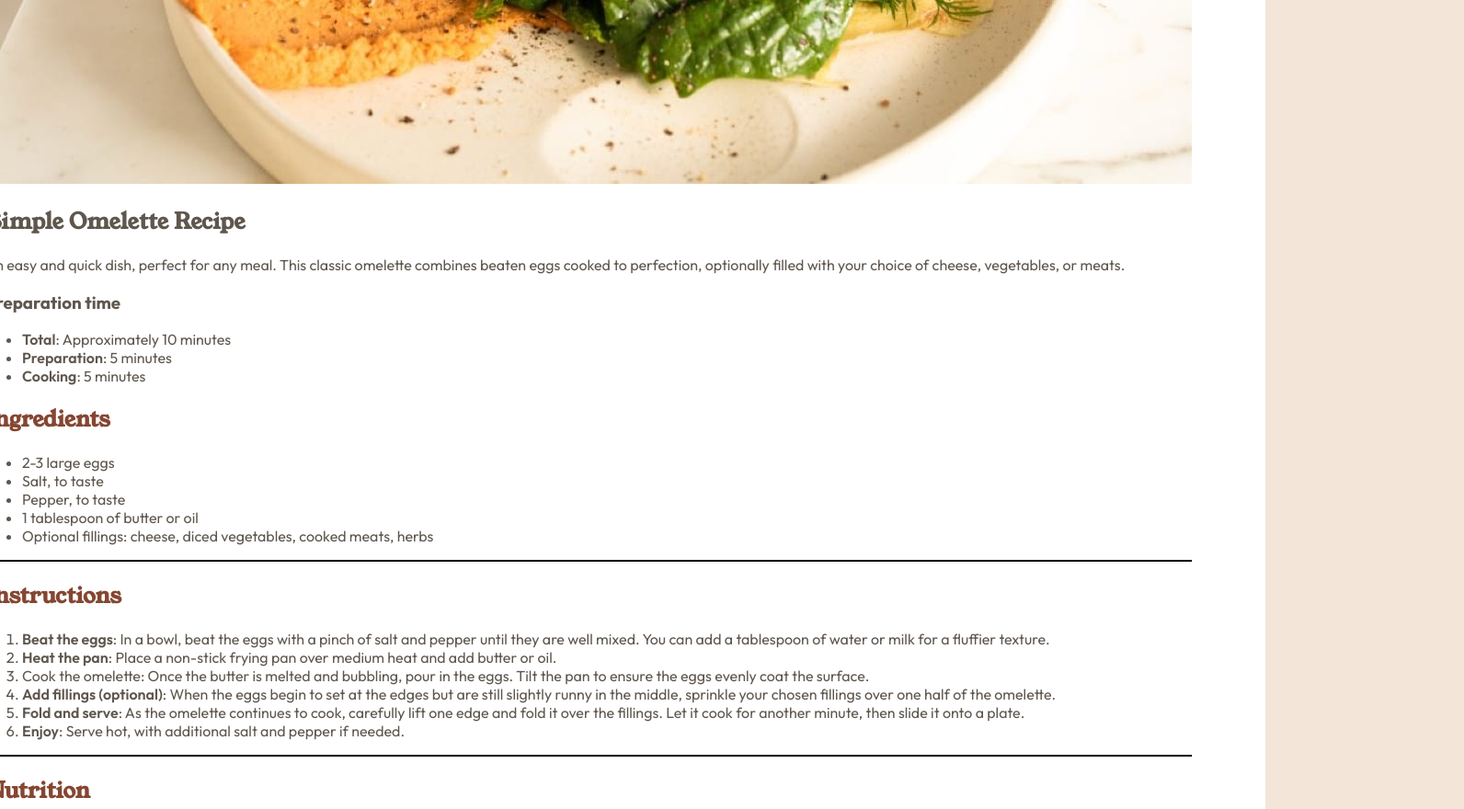
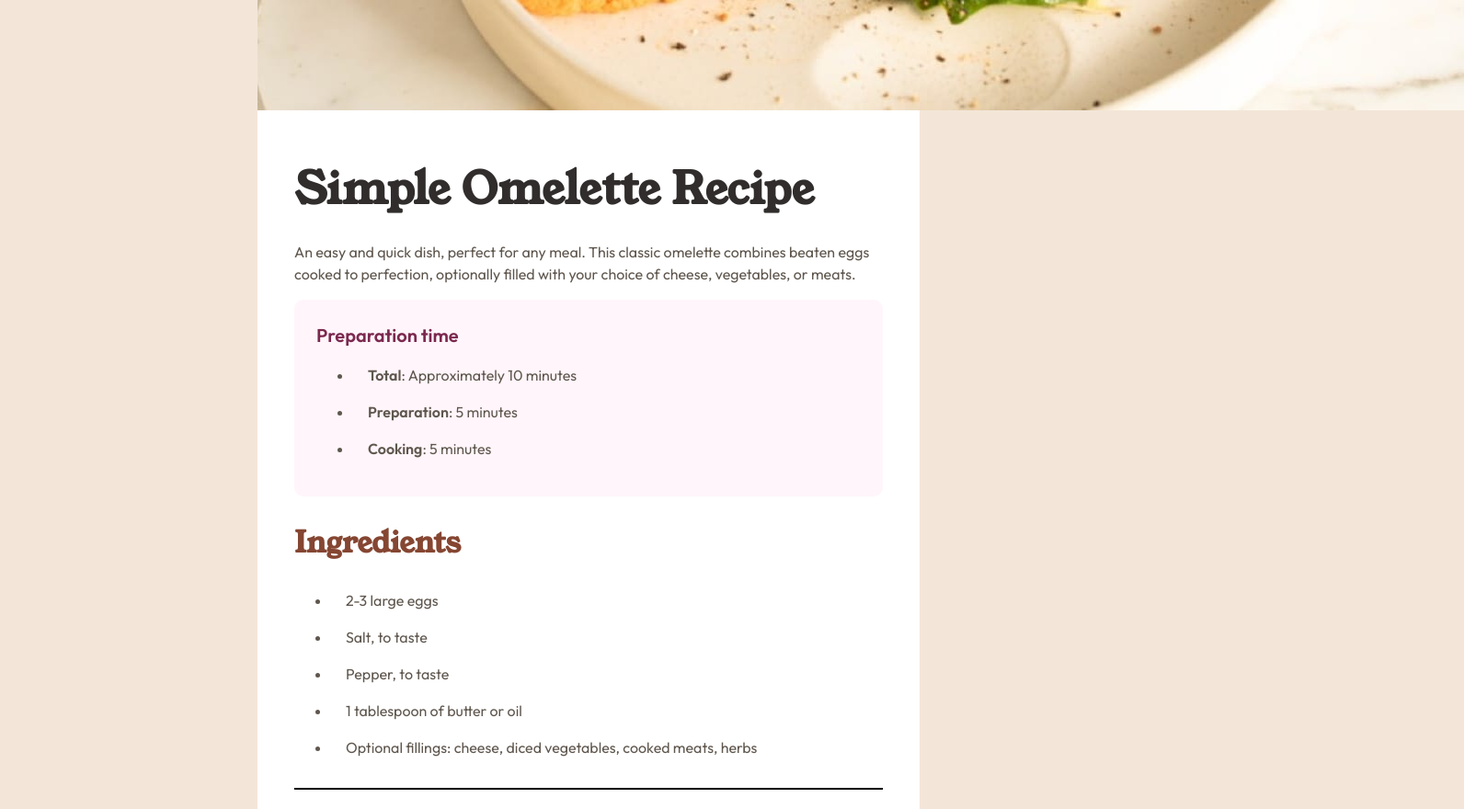
Before and after one commit to z-mn/frontend-mentor-recipe-page, a plain HTML site: page index.html in a window 1280 px wide. Shown: the part 480-1360 px from the top of the page at 92% size, 1592 px wide, since content can reach past the window. Drawn offline with Linux system fonts and the light colour scheme.

Commit message:
further html & css changes

```diff
--- a/index.html
+++ b/index.html
@@ -13,8 +13,9 @@
 <body>
   <main>
     <div class="card">
+      <img src="assets/images/image-omelette.jpeg" alt="omelette" class="omelette-image">
+      <div class="container">
         <article class="introduction">
-        <img src="assets/images/image-omelette.jpeg" alt="omelette" class="omelette-image">
           <h1 class="title">Simple Omelette Recipe</h1>
           <p class="description">An easy and quick dish, perfect for any meal. This classic omelette combines beaten eggs cooked
             to perfection, optionally filled with your choice of cheese, vegetables, or meats.</p>
@@ -75,6 +76,7 @@
           </table>
         </section>
       </div>
+    </div>
   </main>
 </body>
 </html>
--- a/style.css
+++ b/style.css
@@ -27,7 +27,7 @@
     --headerColour2: hsl(24, 5%, 18%);
 }
 
-body {
+body, main {
     margin: 0;
     padding: 0;
     background-color: var(--background);
@@ -35,12 +35,49 @@ body {
     display: grid;
     place-content: center;
     color: var(--textColour1);
+    line-height: 1.5;
 }
 
 .card {
     min-width: 375px;
+    max-width: 720px;
     background-color: white;
-    padding: 5rem;
+}
+
+.container {
+    padding: 2.5rem;
+    display: flex;
+    flex-direction: column;
+}
+
+.omelette-image {
+    margin: auto;
+    max-width: min-content;
+}
+
+.title {
+    font-size: 3rem;
+    line-height: 1;
+    color: var(--headerColour2);
+    margin-block: 1rem 2rem;
+}
+
+.prep-card {
+    background-color: var(--pinkLight);
+    padding: 1.5rem 1.5rem 0.5rem 1.5rem;
+    border-radius: 10px;
+}
+
+li {
+    padding-inline-start: 1rem;
+    padding-block-end: 1rem;
+}
+
+.prep-card h3 {
+    color: var(--primaryPink);
+    font-size: 1.25rem;
+    margin: 0;
+    font-weight: var(--secondaryFontWeight);
 }
 
 .bold-lower {
@@ -52,6 +89,10 @@ body {
     font-weight: var(--headerFontWeight);
 }
 
+.section-title {
+    font-size: 2rem;
+}
+
 .brown {
     color: var(--primaryBrown);
 }
```
Lines whose indentation alone changed are shown as unchanged.
